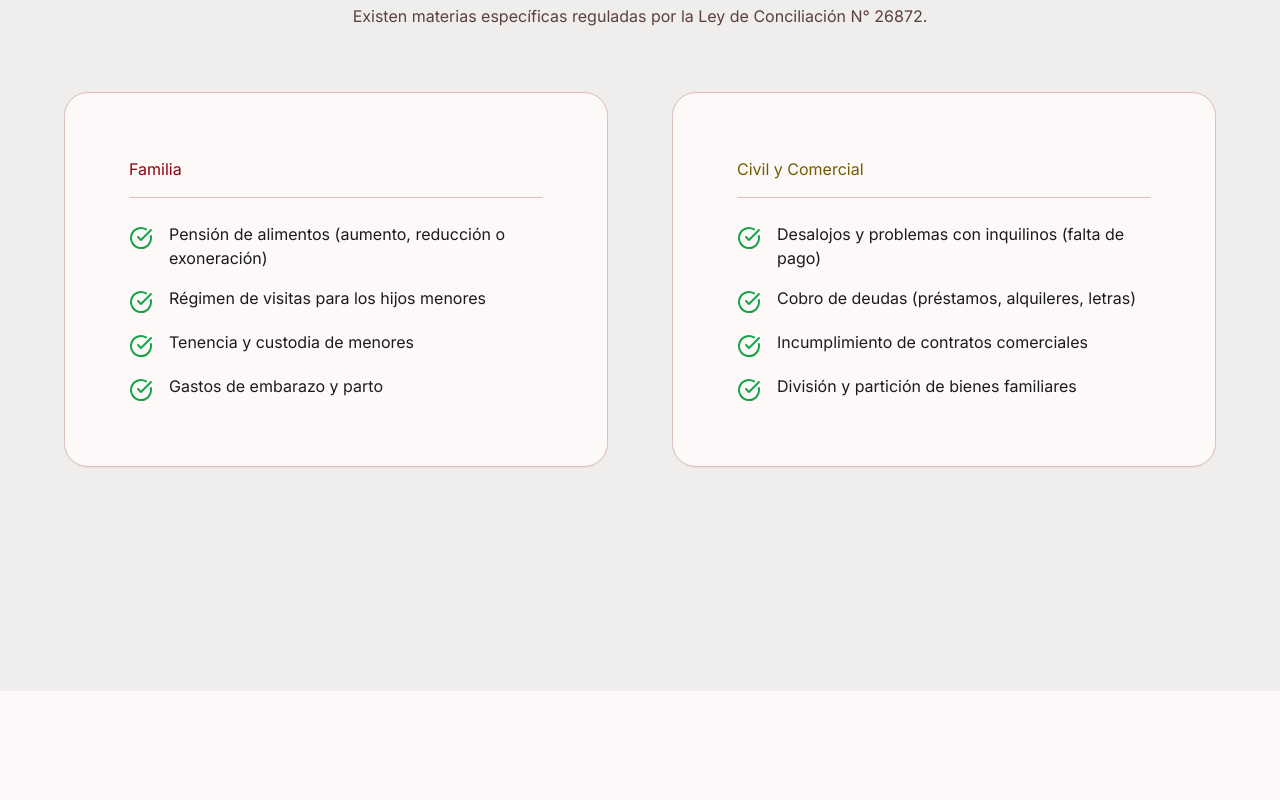
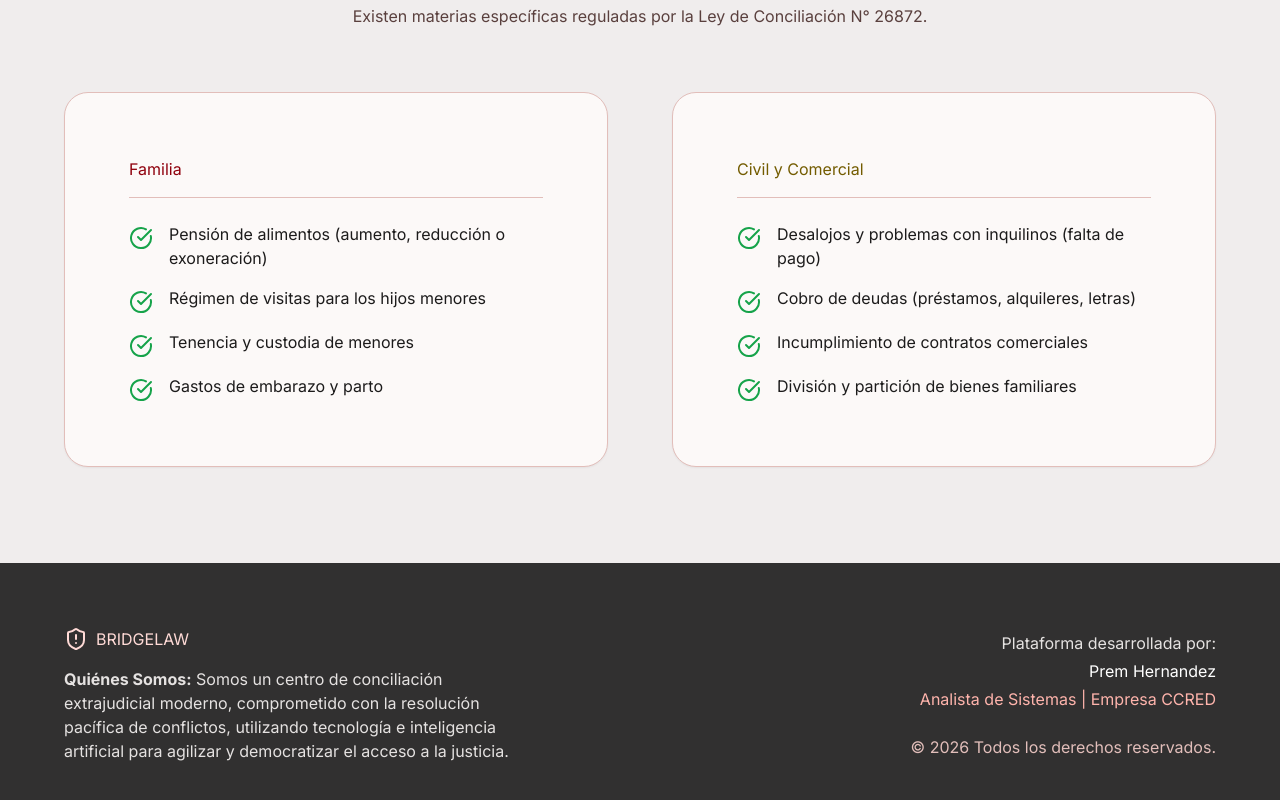
Before and after one commit to PremHer/consilapp, a React (Vite) app: page / in a window 1280 px wide. Shown: the part 1276-2076 px from the top of the page. Before the commit the page ends 1967 px from the top, so only its background shows below. Built offline with nearby package versions, Linux system fonts and the light colour scheme; no server answers.

Commit message:
feat: add footer with developer info and open triaje widget by default

```diff
--- a/src/components/DiagnosticModule.tsx
+++ b/src/components/DiagnosticModule.tsx
@@ -4,7 +4,7 @@ import TriajeWidget from './TriajeWidget';
 import { motion } from 'framer-motion';
 
 const DiagnosticModule = () => {
-  const [isTriajeOpen, setIsTriajeOpen] = useState(false);
+  const [isTriajeOpen, setIsTriajeOpen] = useState(true);
 
   return (
     <div className="bg-surface relative min-h-screen">
@@ -102,8 +102,36 @@ const DiagnosticModule = () => {
         </div>
       </div>
 
-      {/* Footer Padding for FAB */}
-      <div className="h-32 bg-surface-container"></div>
+      {/* Footer / Quiénes Somos */}
+      <footer className="bg-inverse-surface text-inverse-on-surface py-2xl px-lg relative overflow-hidden">
+        <div className="max-w-6xl mx-auto grid grid-cols-1 md:grid-cols-2 gap-2xl">
+          <div>
+            <h3 className="font-headline-sm text-primary-fixed mb-md flex items-center gap-sm">
+              <ShieldAlert size={24} /> BRIDGELAW
+            </h3>
+            <p className="text-body-lg text-surface-container-highest max-w-md">
+              <strong>Quiénes Somos:</strong> Somos un centro de conciliación extrajudicial moderno, comprometido con la resolución pacífica de conflictos, utilizando tecnología e inteligencia artificial para agilizar y democratizar el acceso a la justicia.
+            </p>
+          </div>
+          <div className="md:text-right flex flex-col justify-center">
+            <p className="text-body-md text-surface-variant mb-xs">
+              Plataforma desarrollada por:
+            </p>
+            <p className="font-headline-sm text-white mb-xs">
+              Prem Hernandez
+            </p>
+            <p className="text-body-md text-primary-fixed-dim">
+              Analista de Sistemas | Empresa CCRED
+            </p>
+            <p className="text-body-sm text-outline-variant mt-lg">
+              © {new Date().getFullYear()} Todos los derechos reservados.
+            </p>
+          </div>
+        </div>
+      </footer>
+
+      {/* Padding extra para que el footer no sea tapado por el widget flotante en móviles */}
+      <div className="h-24 bg-inverse-surface md:hidden"></div>
 
       {/* FAB (Floating Action Button) para abrir Triaje */}
       {!isTriajeOpen && (
```
